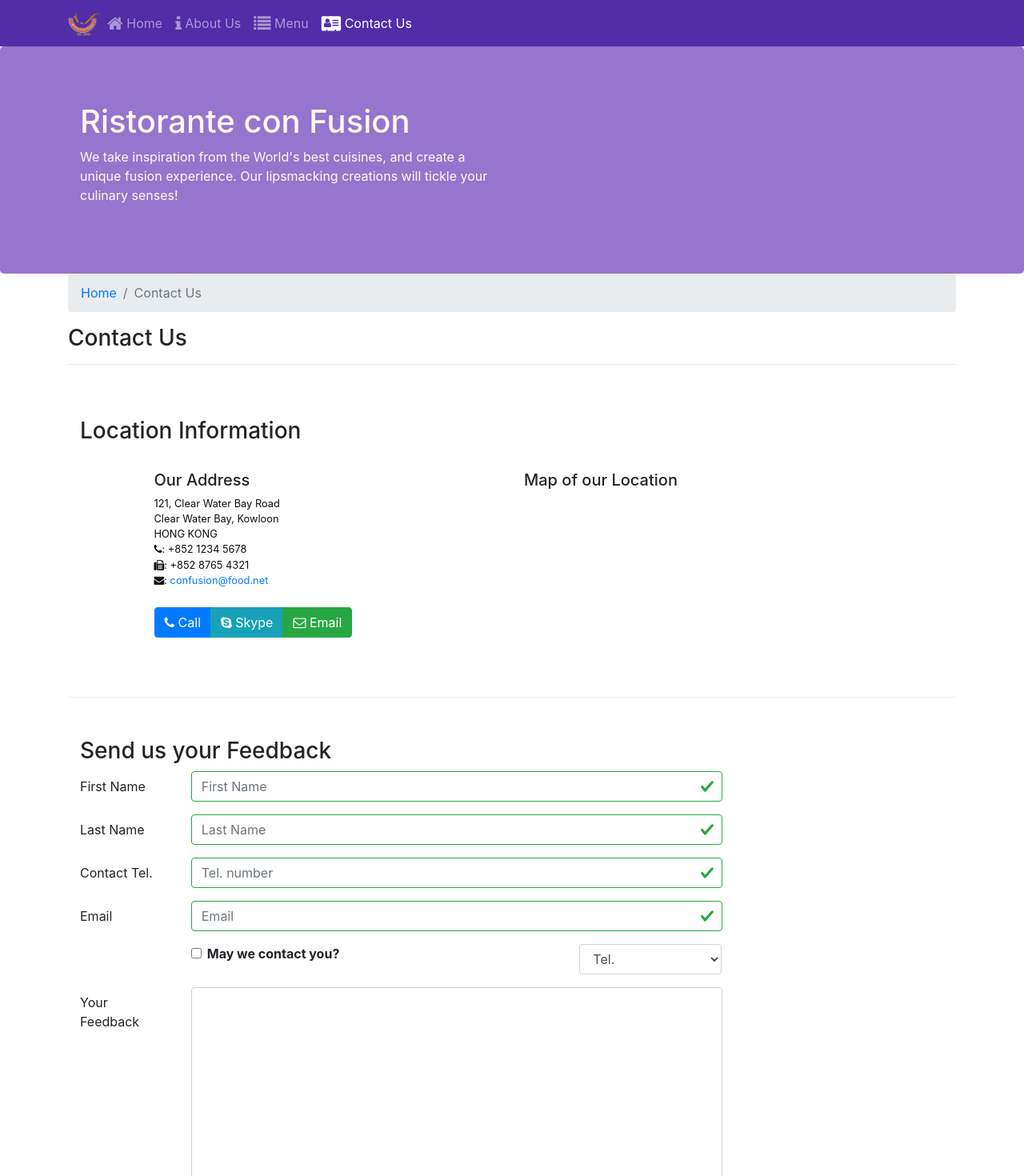
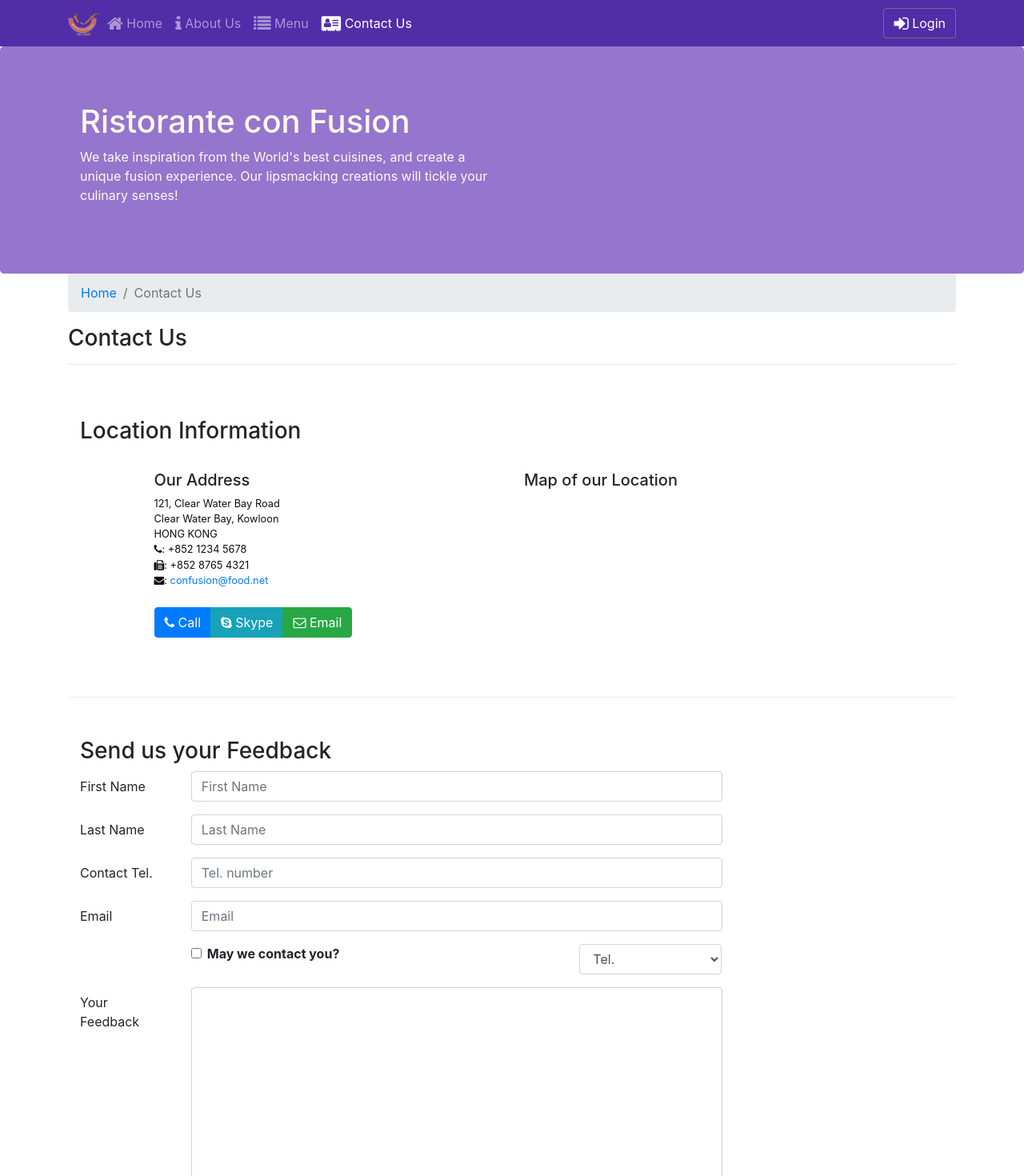
Before and after one commit to Suryam26/React, a React (Create React App) app: page /contactus in a window 1280 px wide. Shown: the top 1470 px of the page at 80% size. Built offline with nearby package versions, Linux system fonts and the light colour scheme.

Commit message:
Uncontrolled Form

```diff
--- a/src/components/ContactComponent.js
+++ b/src/components/ContactComponent.js
@@ -142,7 +142,7 @@
                                       <Input type="text" id="firstname" name="firstname"
                                           placeholder="First Name"
                                           value={this.state.firstname}
-                                          valid={errors.firstname === ''}
+                                          valid={this.state.touched.firstname && errors.firstname === ''}
                                           invalid={errors.firstname !== ''}
                                           onBlur={this.handleBlur('firstname')}
                                           onChange={this.handleInputChange} />
@@ -155,7 +155,7 @@
                                       <Input type="text" id="lastname" name="lastname"
                                           placeholder="Last Name"
                                           value={this.state.lastname}
-                                          valid={errors.lastname === ''}
+                                          valid={this.state.touched.lastname && errors.lastname === ''}
                                           invalid={errors.lastname !== ''}
                                           onBlur={this.handleBlur('lastname')}
                                           onChange={this.handleInputChange} />
@@ -168,7 +168,7 @@
                                       <Input type="tel" id="telnum" name="telnum"
                                           placeholder="Tel. number"
                                           value={this.state.telnum}
-                                          valid={errors.telnum === ''}
+                                          valid={this.state.touched.telnum && errors.telnum === ''}
                                           invalid={errors.telnum !== ''}
                                           onBlur={this.handleBlur('telnum')}
                                           onChange={this.handleInputChange} />
@@ -181,7 +181,7 @@
                                       <Input type="email" id="email" name="email"
                                           placeholder="Email"
                                           value={this.state.email}
-                                          valid={errors.email === ''}
+                                          valid={this.state.touched.email && errors.email === ''}
                                           invalid={errors.email !== ''}
                                           onBlur={this.handleBlur('email')}
                                           onChange={this.handleInputChange} />
--- a/src/components/HeaderComponent.js
+++ b/src/components/HeaderComponent.js
@@ -1,5 +1,6 @@
 import React, { Component } from 'react';
-import { Nav, Navbar, NavbarBrand, NavbarToggler, Collapse, NavItem, Jumbotron } from 'reactstrap';
+import { Nav, Navbar, NavbarBrand, NavbarToggler, Collapse, NavItem, Jumbotron,
+  Button, Modal, ModalHeader, ModalBody, Form, FormGroup, Input, Label } from 'reactstrap';
 import { NavLink } from 'react-router-dom';
 
 class Header extends Component {
@@ -7,15 +8,31 @@
       super(props);
 
       this.state = {
-          isNavOpen: false
+          isNavOpen: false,
+          isModalOpen: false
       };
       this.toggleNav =  this.toggleNav.bind(this);
+      this.toggleModal =  this.toggleModal.bind(this);
+      this.handleLogin = this.handleLogin.bind(this);
     }
 
     toggleNav() {
       this.setState({
         isNavOpen: !this.state.isNavOpen
       });
+    }
+
+    toggleModal() {
+      this.setState({
+        isModalOpen: !this.state.isModalOpen
+      });
+    }
+
+    handleLogin(event) {
+        this.toggleModal();
+        alert("Username: " + this.username.value + " Password: " + this.password.value
+            + " Remember: " + this.remember.checked);
+        event.preventDefault();
     }
 
   render() {
@@ -41,6 +58,11 @@
                 </NavItem>
                 </Nav>
             </Collapse>
+            <Nav className="ml-auto" navbar>
+                <NavItem>
+                    <Button outline className="text-white" onClick={this.toggleModal}><span className="fa fa-sign-in fa-lg"></span> Login</Button>
+                </NavItem>
+            </Nav>
           </div>
       </Navbar>
       <Jumbotron>
@@ -53,6 +75,31 @@
                </div>
            </div>
        </Jumbotron>
+       <Modal isOpen={this.state.isModalOpen} toggle={this.toggleModal}>
+              <ModalHeader toggle={this.toggleModal}>Login</ModalHeader>
+              <ModalBody>
+                  <Form onSubmit={this.handleLogin}>
+                      <FormGroup>
+                          <Label htmlFor="username">Username</Label>
+                          <Input type="text" id="username" name="username"
+                              innerRef={(input) => this.username = input} />
+                      </FormGroup>
+                      <FormGroup>
+                          <Label htmlFor="password">Password</Label>
+                          <Input type="password" id="password" name="password"
+                              innerRef={(input) => this.password = input}  />
+                      </FormGroup>
+                      <FormGroup check>
+                          <Label check>
+                              <Input type="checkbox" name="remember"
+                              innerRef={(input) => this.remember = input}  />
+                              Remember me
+                          </Label>
+                      </FormGroup>
+                      <Button type="submit" value="submit" color="primary">Login</Button>
+                  </Form>
+              </ModalBody>
+        </Modal>
     </>
     );
   }
```
